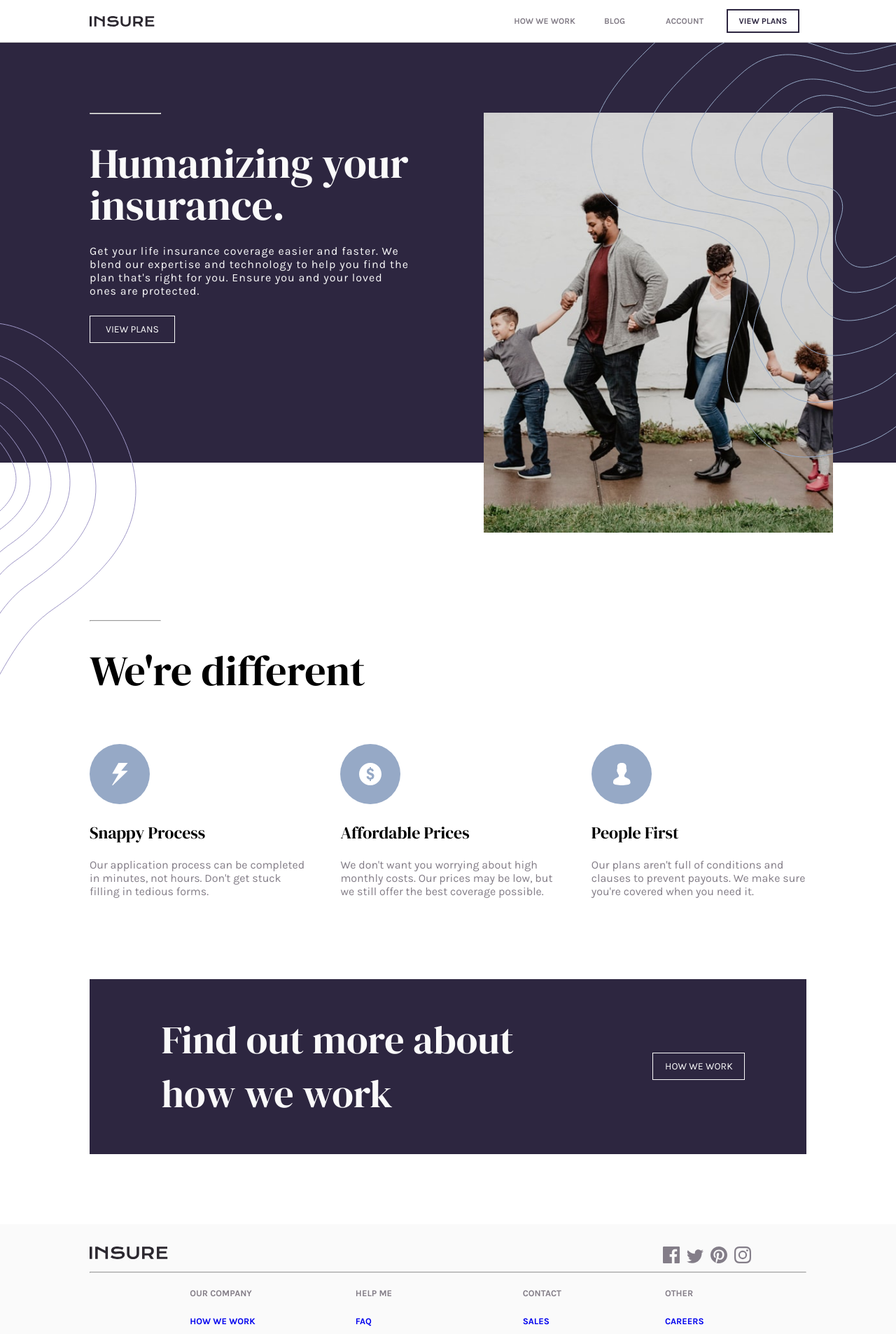
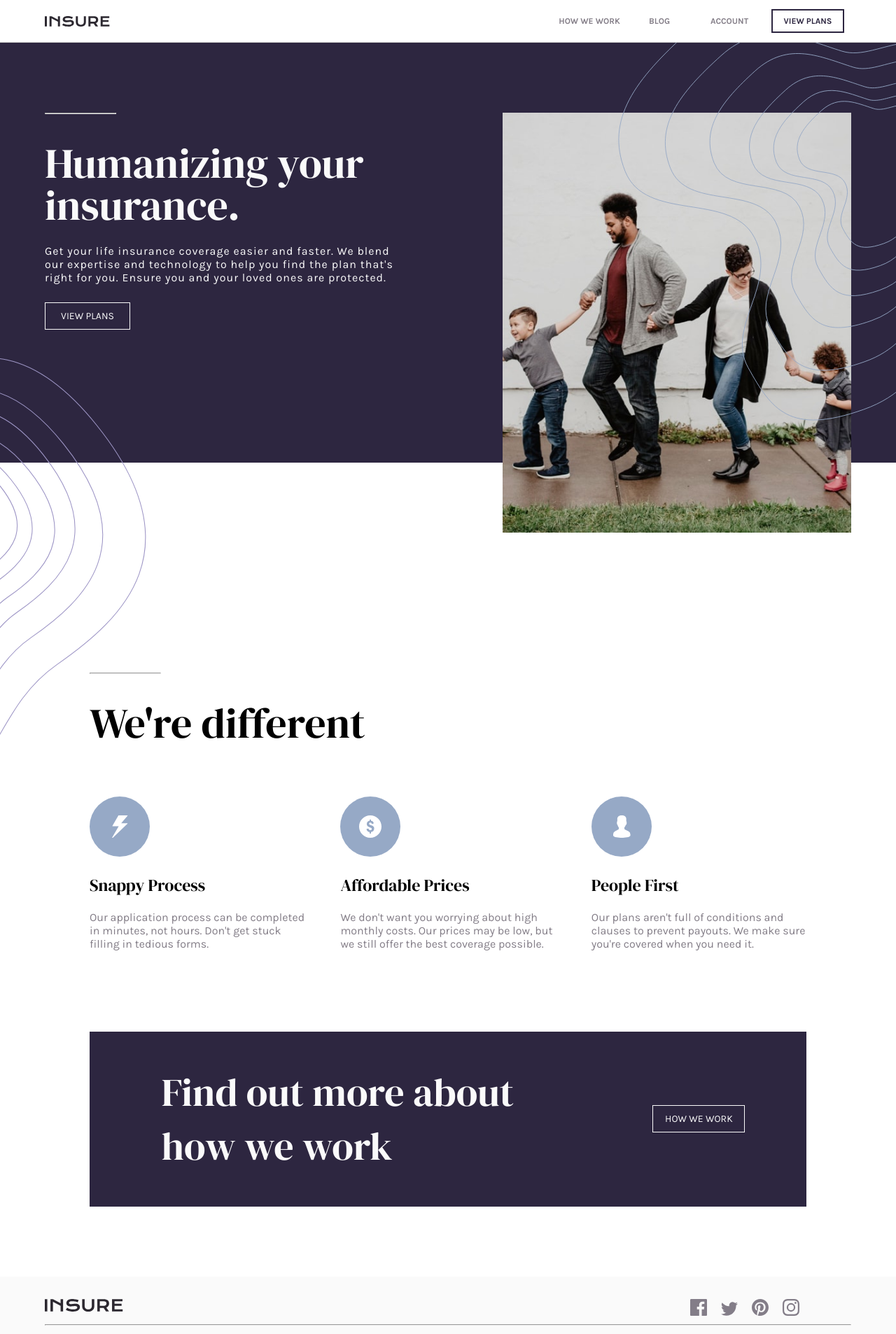
Before and after one commit to kabocha23/Insure-Landing-Page, a React (Create React App) app: page / in a window 1280 px wide. Shown: the top 1906 px of the page at 70% size. Built offline with nearby package versions, Linux system fonts and the light colour scheme.

Commit message:
Added overlay styles

```diff
--- a/src/components/Body/Body.css
+++ b/src/components/Body/Body.css
@@ -4,24 +4,27 @@
     flex-flow: row wrap;
     position: relative;
     height: 600px;
-    margin-bottom: 225px;
+    margin-bottom: 300px;
     background-color: hsl(256, 26%, 20%);
 }
 
 #intro-left-overlay {
     position: absolute;
-    top: 400px;
+    top: 450px;
     left: 0;
+    height: 90%;
 }
 #intro-right-overlay {
     position: absolute;
+    top: 0;
     right: 0;
+    height: 90%;
 }
 
 /* intro section overlayed on top of split color bg */
 .body-intro-sub {
     display: flex;
-    width: 80%;
+    width: 90%;
     max-width: 1280px;
     margin-top: 100px;
     margin-left: auto;
--- a/src/components/Footer/Footer.css
+++ b/src/components/Footer/Footer.css
@@ -4,7 +4,7 @@
 }
 
 .footer-content {
-    width: 80%;
+    width: 90%;
     margin-left: auto;
     margin-right: auto;
 }
@@ -12,8 +12,7 @@
 .footer-header {
     display: flex;
     flex-flow: row wrap;
-    margin-left: auto;
-    margin-right: auto;
+    width: 100%;
 }
 .footer-header-brand {
     width: 50%;
@@ -25,7 +24,7 @@
     justify-content: space-evenly;
 }
 .footer-header-contacts a {
-    margin-right: 10px;
+    margin-right: 20px;
 }
 .footer-header-contacts a:hover {
     filter: contrast(175%) brightness(3%);
--- a/src/components/Navbar/Navbar.css
+++ b/src/components/Navbar/Navbar.css
@@ -9,7 +9,7 @@
 
 .navbar-sub {
     display: flex;
-    width: 80%;
+    width: 90%;
     max-width: 1280px;
     margin-left: auto;
     margin-right: auto;
```
